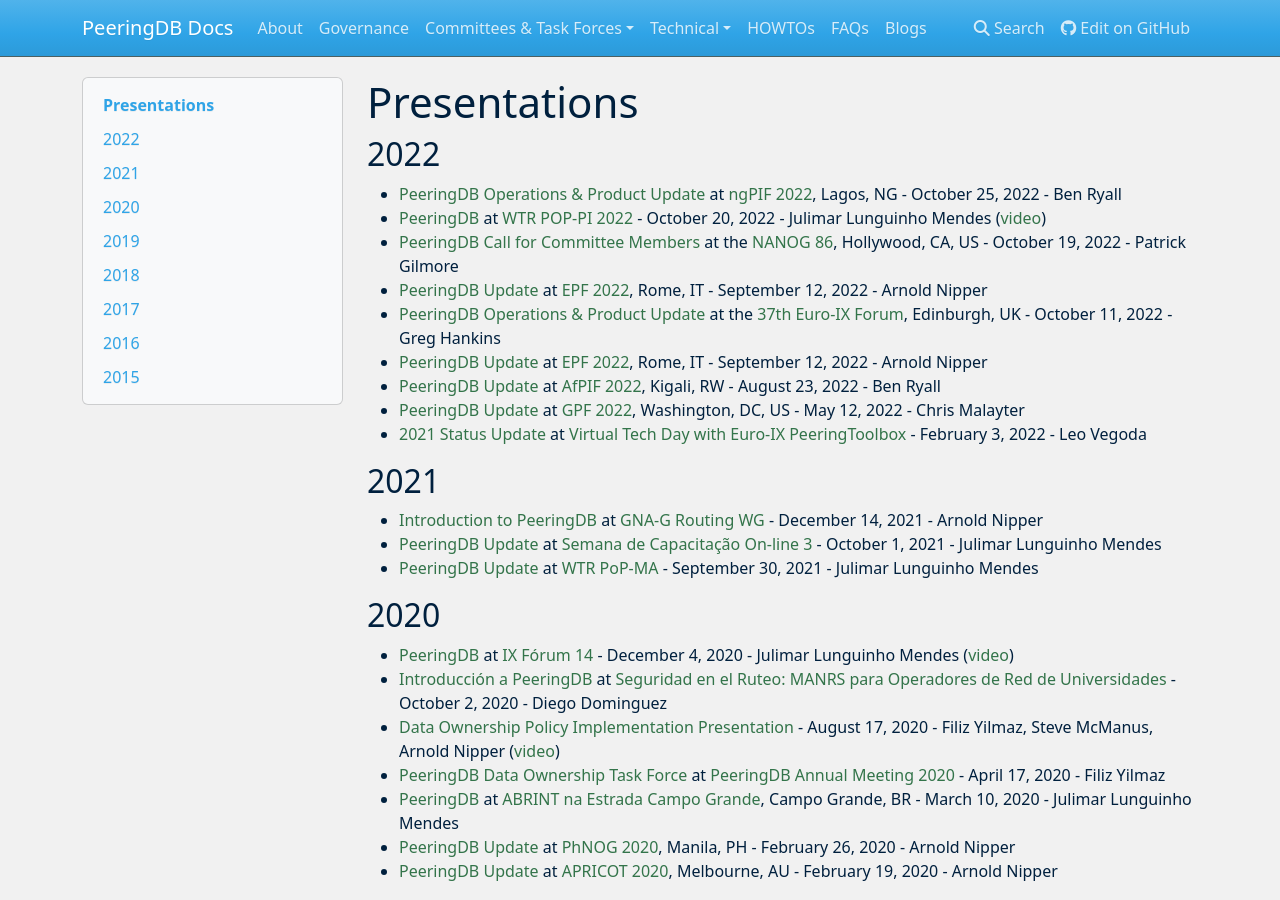
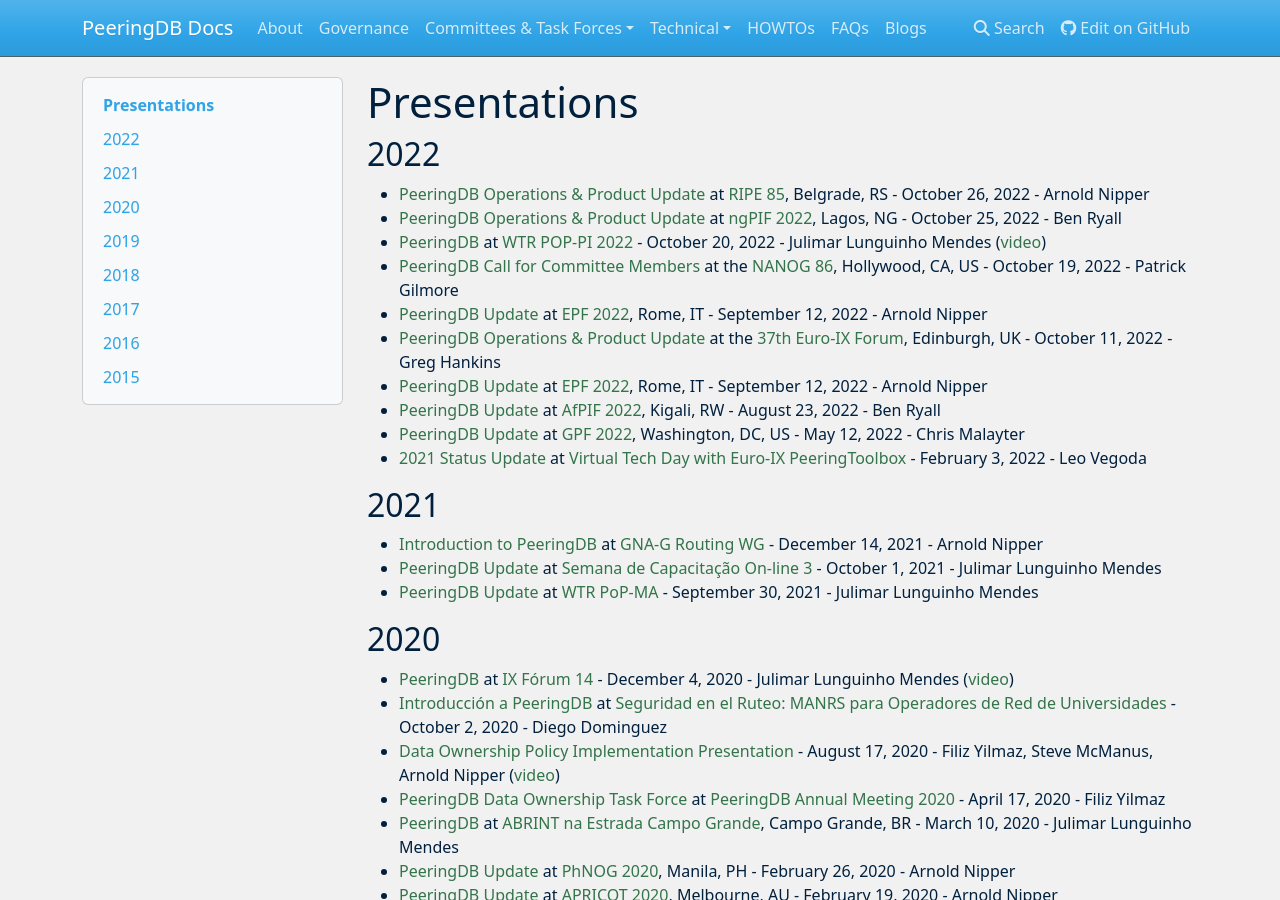
Before and after one commit to peeringdb/docs, an MkDocs documentation site: the page built from docs/presentations.md, in a window 1280 px wide and 900 px high. Built offline with MkDocs 1.6.1, drawn with Linux system fonts in a browser that asks for light colours; nearby versions of some CDN libraries.

Commit message:
Added Arnold's RIPE 85 presentation.

```diff
--- a/docs/presentations.md
+++ b/docs/presentations.md
@@ -2,6 +2,7 @@
 
 ## 2022
 
+- [PeeringDB Operations & Product Update](presentation/20221026_RIPE85_Connect-WG_Arnold.pdf) at [RIPE 85](https://ripe85.ripe.net/programme/meeting-plan/connect-wg/), Belgrade, RS - October 26, 2022 - Arnold Nipper
 - [PeeringDB Operations & Product Update](presentation/20221025-ngPIF.pdf) at [ngPIF 2022](https://pif.ng/agenda/), Lagos, NG - October 25, 2022 - Ben Ryall
 - [PeeringDB](presentation/WTR_POP-PI_2022_Teresina-peeringdb-20221020.pdf) at [WTR POP-PI 2022](https://wtr.rnp.br/pop-pi/programacao) - October 20, 2022 - Julimar Lunguinho Mendes ([video](https://youtu.be/Y0uoW7YSlQA?t=6628))
 - [PeeringDB Call for Committee Members](presentation/20221019_Gilmore_Lightning_Talk_Peeringdb_v1.pdf) at the [NANOG 86](https://www.nanog.org/events/nanog-86/agenda/), Hollywood, CA, US - October 19, 2022 - Patrick Gilmore
```
Also changed, not shown: 1 other file.
